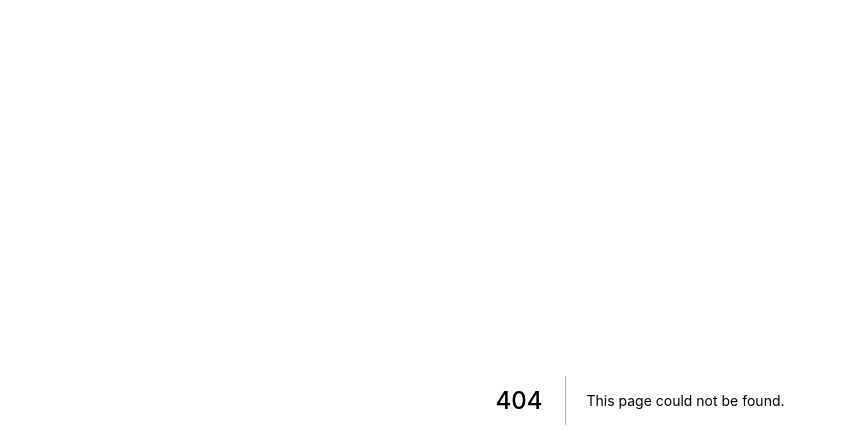
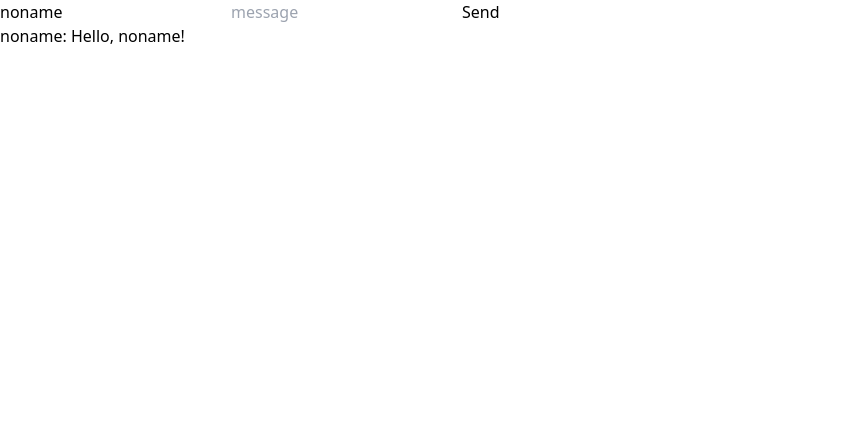
Before and after one commit to paveg/fgweb, a Next.js app: page /socketio in a window 1280 px wide. Before the commit this address had no page. Shown: the top 448 px of the page, without its empty margins (0-846 px from the left). Built offline with nearby package versions, Linux system fonts and the light colour scheme; no server answers.

Commit message:
:construction: experimental websocket

```diff
--- /dev/null
+++ b/src/pages/socketio.tsx
@@ -0,0 +1,82 @@
+import { useEffect } from 'react'
+import * as React from 'react'
+import io from 'socket.io-client'
+
+const useChatService = (initialMessage) => {
+  const [messages, setMessages] = React.useState([initialMessage])
+
+  const socketRef = React.useRef()
+
+  useEffect(() => {
+    socketRef.current = io('http://localhost:3001')
+    socketRef.current.on('broadcast', (payload) => {
+      setMessages((prevMessages) => [...prevMessages, payload])
+    })
+    return () => {
+      socketRef.current.disconnect()
+    }
+  }, [])
+
+  const sendMessage = (name, text) => {
+    const newMessage = {
+      name: name,
+      text: text,
+    }
+    socketRef.current.emit('send', newMessage)
+    setMessages((prevMessages) => [...prevMessages, newMessage])
+  }
+
+  return [messages, sendMessage]
+}
+
+const SocketIO: React.FC = () => {
+  const [name, setName] = React.useState('noname')
+  const [messages, sendMessage] = useChatService({
+    name: name,
+    text: `Hello, ${name}!`,
+  })
+  const [text, setText] = React.useState('')
+
+  const handleOnChange = (e) => {
+    setText(e.target.value)
+  }
+  const handleButtonClick = () => {
+    sendMessage(name, text)
+    setText('')
+  }
+
+  return (
+    <>
+      <div className="input">
+        <input
+          type="text"
+          placeholder="name"
+          onChange={(e) => {
+            setName(e.target.value)
+          }}
+          value={name}
+        />
+        <input
+          type="text"
+          placeholder="message"
+          value={text}
+          onChange={handleOnChange}
+        />
+        <button disabled={!text} onClick={handleButtonClick}>
+          Send
+        </button>
+      </div>
+      <ul>
+        {messages.map((message, index) => {
+          return (
+            <li key={index}>
+              {message.name}: {message.text}
+            </li>
+          )
+        })}
+      </ul>
+    </>
+  )
+}
+
+export default SocketIO
```
Also changed, not shown: package.json (+6 -1 lines), 1 other file (tests, documents, lock files or other folders).
